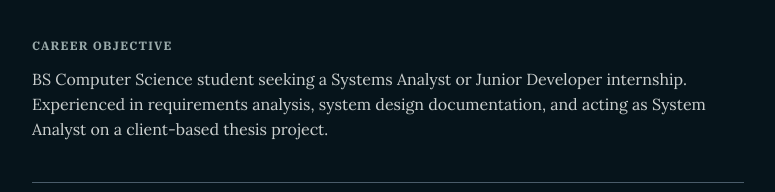
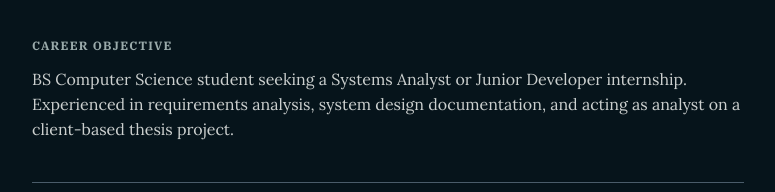
Before and after one commit to tyrenbloom/tyrenbloom-portfolio, a plain HTML site: page index.html in a window 1280 px wide. Shown: the part 126-318 px from the top of the page, without its empty margins (252-1027 px from the left). Drawn offline with Linux system fonts and the light colour scheme.

Commit message:
Update portfolio

```diff
--- a/index.html
+++ b/index.html
@@ -27,7 +27,7 @@
     <section class="career-objective" aria-labelledby="objective-heading">
       <h2 class="section-label" id="objective-heading">CAREER OBJECTIVE</h2>
       <div class="content-body">
-        <p>BS Computer Science student seeking a Systems Analyst or Junior Developer internship. Experienced in requirements analysis, system design documentation, and acting as System Analyst on a client-based thesis project.</p>
+        <p>BS Computer Science student seeking a Systems Analyst or Junior Developer internship. Experienced in requirements analysis, system design documentation, and acting as analyst on a client-based thesis project.</p>
       </div>
     </section>
 
```
